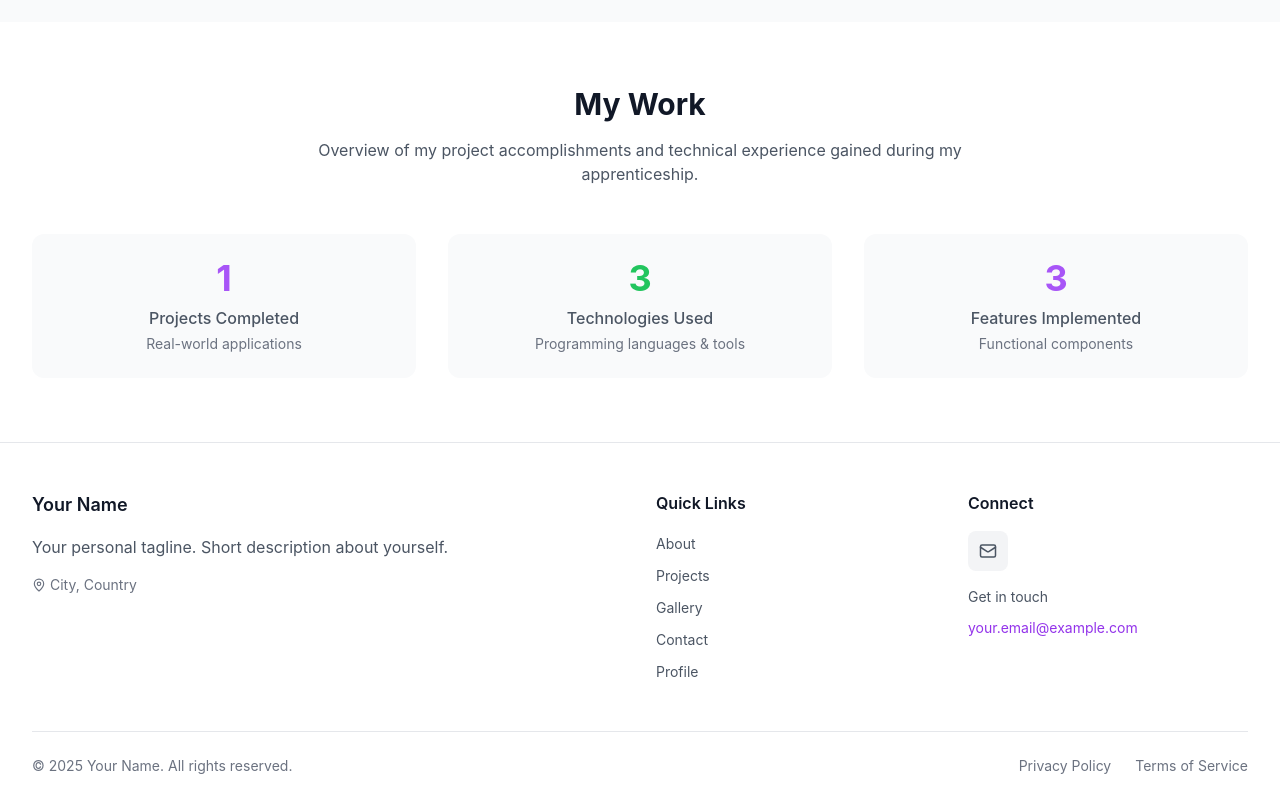
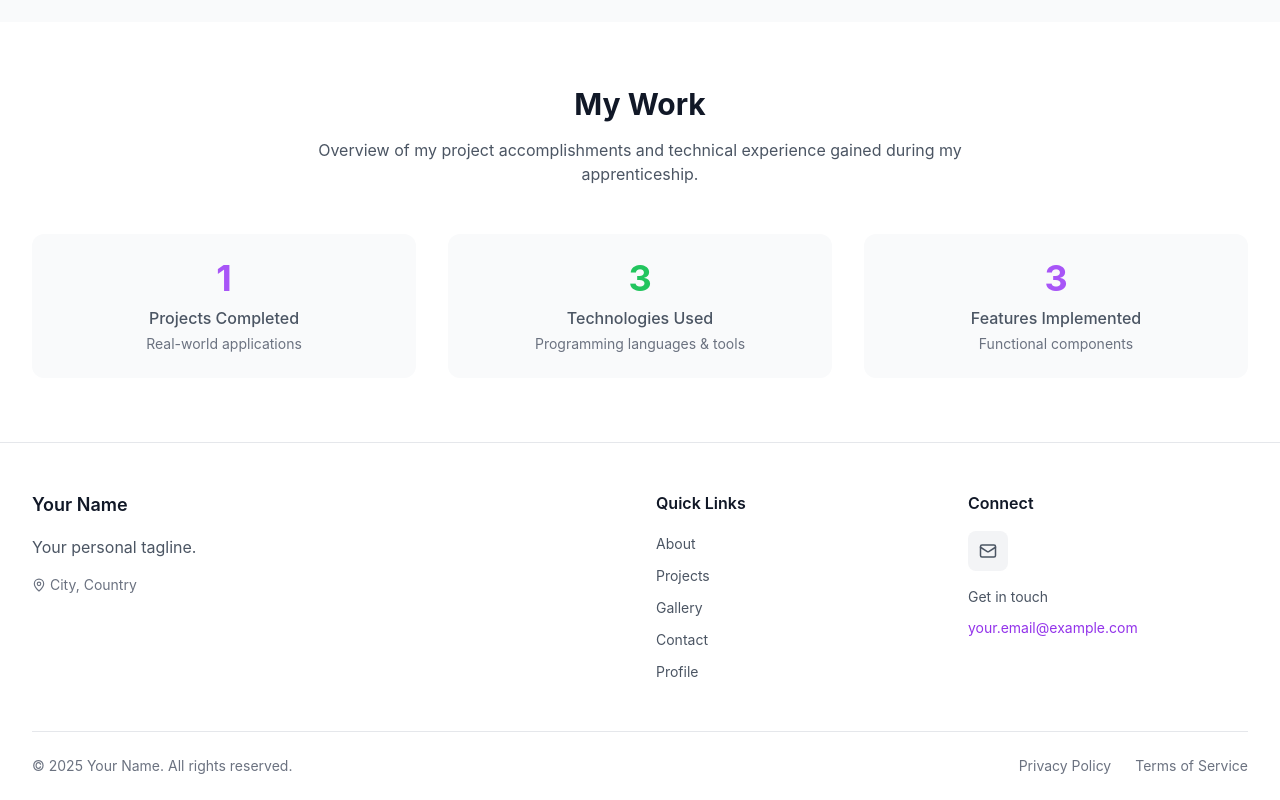
Before and after one commit to JustinRosengart/ReactPortfolio, a React (Create React App) app: page / in a window 1280 px wide. Shown: the part 866-1666 px from the top of the page. Built offline with nearby package versions, Linux system fonts and the light colour scheme.

Commit message:
update footer to display only tagline and add AWS certification details

```diff
--- a/src/components/Footer.tsx
+++ b/src/components/Footer.tsx
@@ -57,7 +57,7 @@ const Footer: React.FC = () => {
                             </span>
                         </div>
                         <p className="text-gray-600 dark:text-gray-300 mb-4 max-w-md">
-                            {personalInfo.tagline} {personalInfo.description}
+                            {personalInfo.tagline}
                         </p>
                         <div className="flex items-center space-x-4 text-sm text-gray-500 dark:text-gray-400">
                             <div className="flex items-center space-x-1">
--- a/src/data/personal.ts
+++ b/src/data/personal.ts
@@ -86,7 +86,18 @@ export const experiences: Experience[] = [
 
 // Certifications - List your certifications
 export const certifications: Certification[] = [
-    // Example: { id: 'cert-1', name: 'Certification Name', issuer: 'Issuer', date: 'Date' }
+    {
+        id: 'cert-aws-001',
+        name: 'AWS Certified Solutions Architect – Associate',
+        issuer: 'Amazon Web Services',
+        issueDate: '2024-05-15',
+        expirationDate: '2027-05-15',
+        credentialId: 'ABC123XYZ',
+        credentialUrl: 'https://www.your-verification-link.com',
+        description: 'Nachweis über Kenntnisse in der Entwicklung und Bereitstellung von Cloud-Lösungen auf AWS.',
+        experiences: 'Projektarbeit mit AWS, Cloud-Migration, Infrastruktur-Design',
+        icon: undefined
+    }
 ];
 
 // Legal Content - Privacy Policy (example)
```
